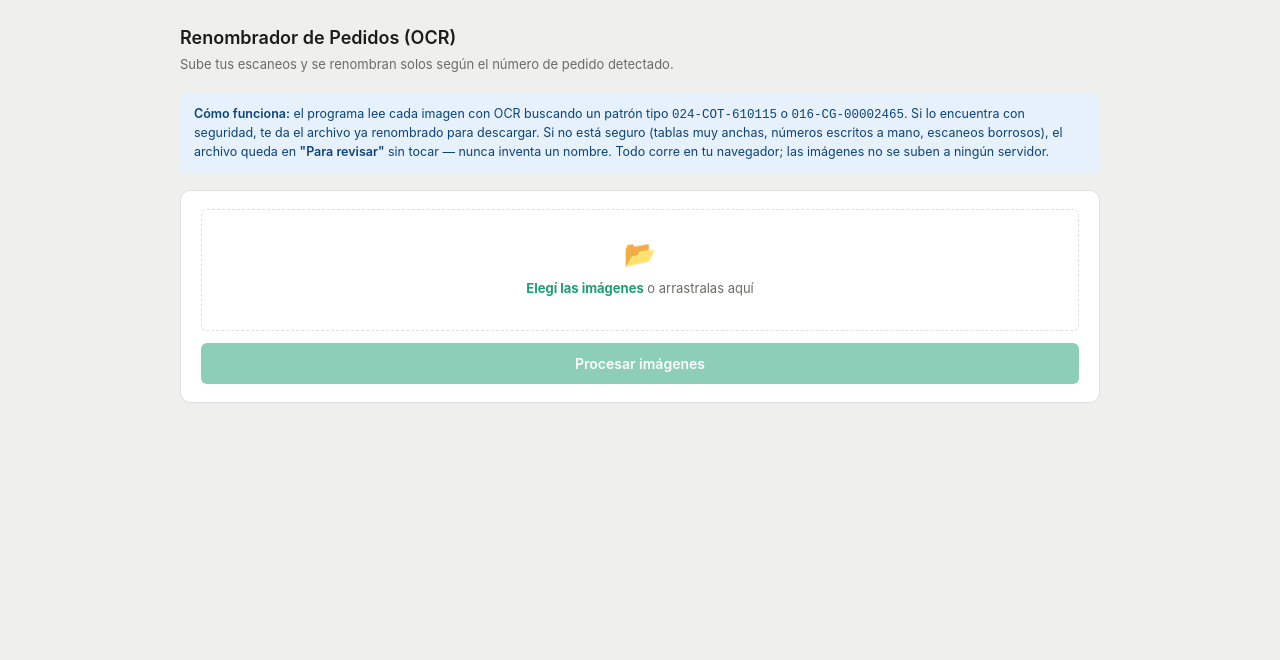
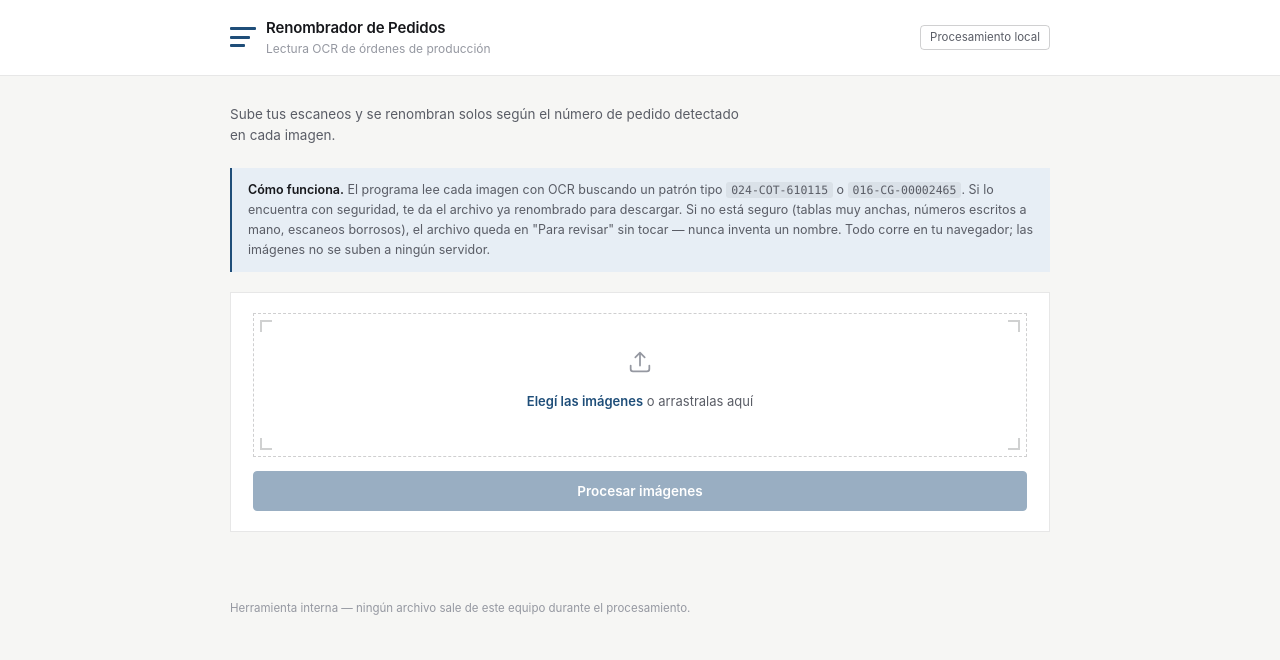
Before and after one commit to Archibp97/Renombrar_PDF_ANALISTA_DE_MEJORA, a plain HTML site: page index.html in a window 1280 px wide. Drawn offline with nearby package versions, Linux system fonts and the light colour scheme.

Commit message:
Update index.html

```diff
--- a/index.html
+++ b/index.html
@@ -7,66 +7,141 @@
 <script src="https://cdn.jsdelivr.net/npm/tesseract.js@5/dist/tesseract.min.js"></script>
 <script src="https://cdn.jsdelivr.net/npm/jszip@3.10.1/dist/jszip.min.js"></script>
 <style>
-:root{--bg:#fff;--bg2:#f5f5f4;--bg3:#efefed;--text:#1c1c1a;--text2:#6b6b67;--text3:#9b9b96;--border:rgba(0,0,0,0.12);--green:#1D9E75;--gl:#E1F5EE;--gt:#085041;--blue:#378ADD;--bl:#E6F1FB;--bt:#0C447C;--amber:#BA7517;--al:#FAEEDA;--at:#633806;--r:10px;--rs:6px;}
+:root{
+  --bg:#F6F6F4; --surface:#FFFFFF;
+  --ink:#16171B; --ink-2:#5A5D66; --ink-3:#9598A1;
+  --line:rgba(22,23,27,0.10); --line-strong:rgba(22,23,27,0.20);
+  --accent:#1F4E79; --accent-hover:#173D60; --accent-tint:#E7EEF5;
+  --success:#1E7C5A; --success-tint:#E3F3EC;
+  --warn:#A6631B; --warn-tint:#FBF1E0;
+  --mono-bg:#14161B; --mono-text:#C6D0E0; --mono-text-2:#767F91;
+  --font-sans:-apple-system,BlinkMacSystemFont,"Segoe UI",Helvetica,Arial,sans-serif;
+  --font-mono:ui-monospace,"SFMono-Regular","Consolas","Menlo",monospace;
+  --r-sm:4px; --r-md:3px;
+}
 *{box-sizing:border-box;margin:0;padding:0;}
-body{font-family:-apple-system,BlinkMacSystemFont,'Segoe UI',sans-serif;background:var(--bg3);color:var(--text);font-size:14px;line-height:1.5;}
-.wrap{max-width:960px;margin:0 auto;padding:24px 20px 60px;}
-h1{font-size:18px;font-weight:600;margin-bottom:4px;}
-.subtitle{font-size:13px;color:var(--text2);margin-bottom:18px;}
-.card{background:var(--bg);border:0.5px solid var(--border);border-radius:var(--r);padding:18px 20px;margin-bottom:16px;}
-.note{background:var(--bl);color:var(--bt);border-radius:var(--rs);padding:12px 14px;font-size:12.5px;margin-bottom:16px;line-height:1.5;}
-.note strong{font-weight:600;}
-.upload-zone{border:1.5px dashed var(--border);border-radius:var(--rs);padding:24px;text-align:center;cursor:pointer;transition:border-color .2s,background .2s;}
-.upload-zone:hover{border-color:var(--green);background:var(--gl);}
+body{font-family:var(--font-sans);background:var(--bg);color:var(--ink);font-size:14px;line-height:1.55;}
+
+header.topbar{background:var(--surface);border-bottom:1px solid var(--line);}
+.topbar-inner{max-width:860px;margin:0 auto;padding:16px 20px;display:flex;align-items:center;justify-content:space-between;gap:16px;}
+.brand{display:flex;align-items:center;gap:10px;}
+.brand-mark{width:26px;height:20px;display:flex;flex-direction:column;justify-content:space-between;flex-shrink:0;}
+.brand-mark span{display:block;height:3px;background:var(--accent);border-radius:1px;}
+.brand-mark span:nth-child(1){width:100%;}
+.brand-mark span:nth-child(2){width:78%;}
+.brand-mark span:nth-child(3){width:56%;}
+.brand-text h1{font-size:15px;font-weight:600;letter-spacing:-0.01em;}
+.brand-text .tagline{font-size:12px;color:var(--ink-3);margin-top:1px;}
+.env-tag{font-size:11.5px;color:var(--ink-2);border:1px solid var(--line-strong);border-radius:var(--r-sm);padding:3px 9px;white-space:nowrap;}
+
+.wrap{max-width:860px;margin:0 auto;padding:28px 20px 48px;}
+
+.intro{font-size:13.5px;color:var(--ink-2);max-width:62ch;margin-bottom:22px;}
+
+.panel{background:var(--surface);border:1px solid var(--line);border-radius:0;padding:20px 22px;margin-bottom:20px;}
+
+.note{border-left:2px solid var(--accent);background:var(--accent-tint);padding:12px 16px;font-size:12.5px;color:var(--ink-2);margin-bottom:20px;line-height:1.6;}
+.note strong{font-weight:600;color:var(--ink);}
+.note code{font-family:var(--font-mono);font-size:11.5px;background:rgba(22,23,27,0.06);padding:1px 5px;border-radius:3px;}
+
+.upload-zone{position:relative;border:1px dashed var(--line-strong);padding:34px 24px;text-align:center;cursor:pointer;transition:border-color .15s,background-color .15s;}
+.upload-zone:hover{border-color:var(--accent);background:var(--accent-tint);}
 .upload-zone input[type=file]{display:none;}
-.upload-label{font-size:13px;color:var(--text2);}
-.upload-label strong{color:var(--green);}
-#file-count{font-size:12px;color:var(--text2);margin-top:8px;}
-button{cursor:pointer;font-family:inherit;font-size:13px;border-radius:var(--rs);border:0.5px solid var(--border);background:var(--bg);color:var(--text);padding:9px 16px;}
-button:disabled{opacity:0.5;cursor:not-allowed;}
-.btn-green{background:var(--green);color:#fff;border-color:transparent;font-weight:600;width:100%;padding:11px;font-size:14px;margin-top:12px;}
-.btn-green:hover:not(:disabled){background:#178a64;}
-.btn-sm{font-size:12px;padding:5px 12px;}
-#log{font-family:'Consolas',monospace;font-size:11.5px;background:var(--bg2);border-radius:var(--rs);padding:10px 12px;max-height:180px;overflow-y:auto;white-space:pre-wrap;margin-top:12px;color:var(--text2);display:none;}
-table{width:100%;border-collapse:collapse;font-size:13px;margin-top:10px;}
-th,td{text-align:left;padding:8px 10px;border-bottom:0.5px solid var(--border);}
-th{font-size:11px;text-transform:uppercase;letter-spacing:0.05em;color:var(--text3);font-weight:600;}
-.badge{font-size:11px;font-weight:600;padding:2px 9px;border-radius:99px;display:inline-block;}
-.badge.alta{background:var(--gl);color:var(--gt);}
-.badge.parcial{background:var(--al);color:var(--at);}
-.badge.ninguna{background:var(--bg3);color:var(--text3);}
-.section-title{font-size:13px;font-weight:600;margin:18px 0 6px;}
-.empty{color:var(--text3);font-size:13px;padding:10px 0;}
-a.dl{color:var(--blue);font-weight:600;text-decoration:none;font-size:12.5px;}
+.corner{position:absolute;width:12px;height:12px;border:2px solid var(--line-strong);}
+.upload-zone:hover .corner{border-color:var(--accent);}
+.corner.tl{top:6px;left:6px;border-right:none;border-bottom:none;}
+.corner.tr{top:6px;right:6px;border-left:none;border-bottom:none;}
+.corner.bl{bottom:6px;left:6px;border-right:none;border-top:none;}
+.corner.br{bottom:6px;right:6px;border-left:none;border-top:none;}
+.upload-icon{margin:0 auto 10px;width:28px;height:28px;color:var(--ink-3);}
+.upload-zone:hover .upload-icon{color:var(--accent);}
+.upload-label{font-size:13px;color:var(--ink-2);}
+.upload-label strong{color:var(--accent);font-weight:600;}
+#file-count{font-size:12px;color:var(--ink-2);margin-top:10px;}
+
+button{cursor:pointer;font-family:inherit;font-size:13px;border-radius:var(--r-sm);border:1px solid var(--line-strong);background:var(--surface);color:var(--ink);padding:9px 16px;transition:background-color .15s,border-color .15s;}
+button:disabled{opacity:0.45;cursor:not-allowed;}
+.btn-green{background:var(--accent);color:#fff;border-color:var(--accent);font-weight:600;width:100%;padding:11px;font-size:13.5px;margin-top:14px;}
+.btn-green:hover:not(:disabled){background:var(--accent-hover);border-color:var(--accent-hover);}
+
+#log{font-family:var(--font-mono);font-size:11.5px;background:var(--mono-bg);color:var(--mono-text);border-radius:var(--r-sm);padding:12px 14px;max-height:190px;overflow-y:auto;white-space:pre-wrap;margin-top:14px;display:none;}
+.log-label{font-size:11px;color:var(--ink-3);margin-top:14px;display:none;}
+.log-label.visible{display:block;}
+
+table{width:100%;border-collapse:collapse;font-size:13px;margin-top:12px;}
+th,td{text-align:left;padding:9px 10px;border-bottom:1px solid var(--line);}
+th{font-size:12px;color:var(--ink-2);font-weight:600;}
+tbody tr{transition:background-color .1s;}
+tbody tr:hover{background:var(--bg);}
+td strong{font-family:var(--font-mono);font-weight:600;font-size:12.5px;}
+
+.badge{font-size:11px;font-weight:600;padding:2px 8px;border-radius:var(--r-md);display:inline-block;}
+.badge.alta{background:var(--success-tint);color:var(--success);}
+.badge.parcial{background:var(--warn-tint);color:var(--warn);}
+.badge.ninguna{background:var(--bg);color:var(--ink-3);}
+
+.section-title{font-size:13.5px;font-weight:600;margin:0 0 4px;padding-bottom:10px;border-bottom:1px solid var(--line);display:flex;align-items:center;gap:7px;}
+.section-title .dot{width:7px;height:7px;border-radius:50%;flex-shrink:0;}
+.section-title.ok .dot{background:var(--success);}
+.section-title.warn .dot{background:var(--warn);}
+.section-title .count{color:var(--ink-3);font-weight:500;}
+
+.empty{color:var(--ink-3);font-size:13px;padding:14px 0 2px;}
+a.dl{color:var(--accent);font-weight:600;text-decoration:none;font-size:12.5px;}
 a.dl:hover{text-decoration:underline;}
+
+.zip-note{font-size:12px;color:var(--ink-2);margin-top:10px;line-height:1.6;}
+.zip-note strong{color:var(--ink);font-family:var(--font-mono);font-weight:600;}
+
+footer.foot{max-width:860px;margin:0 auto;padding:0 20px 40px;font-size:11.5px;color:var(--ink-3);}
 </style>
 </head>
 <body>
+<header class="topbar">
+  <div class="topbar-inner">
+    <div class="brand">
+      <div class="brand-mark"><span></span><span></span><span></span></div>
+      <div class="brand-text">
+        <h1>Renombrador de Pedidos</h1>
+        <div class="tagline">Lectura OCR de órdenes de producción</div>
+      </div>
+    </div>
+    <div class="env-tag">Procesamiento local</div>
+  </div>
+</header>
+
 <div class="wrap">
-  <h1>Renombrador de Pedidos (OCR)</h1>
-  <div class="subtitle">Sube tus escaneos y se renombran solos según el número de pedido detectado.</div>
+  <div class="intro">Sube tus escaneos y se renombran solos según el número de pedido detectado en cada imagen.</div>
 
   <div class="note">
-    <strong>Cómo funciona:</strong> el programa lee cada imagen con OCR buscando un patrón tipo
+    <strong>Cómo funciona.</strong> El programa lee cada imagen con OCR buscando un patrón tipo
     <code>024-COT-610115</code> o <code>016-CG-00002465</code>. Si lo encuentra con seguridad, te da el archivo
     ya renombrado para descargar. Si no está seguro (tablas muy anchas, números escritos a mano, escaneos
-    borrosos), el archivo queda en <strong>"Para revisar"</strong> sin tocar — nunca inventa un nombre.
-    Todo corre en tu navegador; las imágenes no se suben a ningún servidor.
+    borrosos), el archivo queda en "Para revisar" sin tocar — nunca inventa un nombre. Todo corre en tu
+    navegador; las imágenes no se suben a ningún servidor.
   </div>
 
-  <div class="card">
+  <div class="panel">
     <div class="upload-zone" id="drop-zone" onclick="document.getElementById('file-input').click()">
+      <span class="corner tl"></span><span class="corner tr"></span>
+      <span class="corner bl"></span><span class="corner br"></span>
       <input type="file" id="file-input" multiple accept="image/*" onchange="onFilesSelected(event)">
-      <div style="font-size:26px;margin-bottom:6px;">📂</div>
+      <svg class="upload-icon" viewBox="0 0 24 24" fill="none" stroke="currentColor" stroke-width="1.5">
+        <path d="M12 4v11m0-11 4 4m-4-4-4 4" stroke-linecap="round" stroke-linejoin="round"/>
+        <path d="M4 15v3a2 2 0 0 0 2 2h12a2 2 0 0 0 2-2v-3" stroke-linecap="round" stroke-linejoin="round"/>
+      </svg>
       <div class="upload-label"><strong>Elegí las imágenes</strong> o arrastralas aquí</div>
       <div id="file-count"></div>
     </div>
     <button class="btn-green" id="btn-procesar" onclick="procesarTodos()" disabled>Procesar imágenes</button>
+    <div class="log-label" id="log-label">Registro de proceso</div>
     <div id="log"></div>
   </div>
 
   <div id="resultados"></div>
 </div>
+
+<footer class="foot">Herramienta interna — ningún archivo sale de este equipo durante el procesamiento.</footer>
 
 <script>
 const COT_FULL = /(\d{3})\s*-\s*(COT)\s*-\s*(\d{6})(?!\d)/i;
@@ -124,6 +199,7 @@ function onFilesSelected(e) {
 function appendLog(msg) {
   const log = document.getElementById('log');
   log.style.display = 'block';
+  document.getElementById('log-label').classList.add('visible');
   log.textContent += msg + '\n';
   log.scrollTop = log.scrollHeight;
 }
@@ -305,11 +381,11 @@ function renderResultados(identificados, revisar) {
 
   const totalParaDescargar = identificados.length + revisar.length;
   if (totalParaDescargar > 0) {
-    html += `<div class="card">
+    html += `<div class="panel">
       <button class="btn-green" id="btn-descargar-todos" onclick="descargarTodos()">
         Descargar todo (.zip, organizado en carpetas)
       </button>
-      <div style="font-size:12px;color:var(--text2);margin-top:8px;">
+      <div class="zip-note">
         Adentro vas a encontrar dos carpetas: <strong>renombrados/</strong> (${identificados.length} archivo(s),
         listos para usar) y <strong>revisar/</strong> (${revisar.length} archivo(s) con su nombre original, para
         que completes solo esos a mano).
@@ -317,8 +393,8 @@ function renderResultados(identificados, revisar) {
     </div>`;
   }
 
-  html += `<div class="card">`;
-  html += `<div class="section-title" style="margin-top:0">✅ Identificados (${identificados.length})</div>`;
+  html += `<div class="panel">`;
+  html += `<div class="section-title ok"><span class="dot"></span>Identificados <span class="count">(${identificados.length})</span></div>`;
   if (identificados.length) {
     html += `<table><thead><tr><th>Archivo original</th><th>Nuevo nombre</th><th>Fuente</th><th></th></tr></thead><tbody>`;
     identificados.forEach((d, i) => {
@@ -334,8 +410,8 @@ function renderResultados(identificados, revisar) {
   }
   html += `</div>`;
 
-  html += `<div class="card">`;
-  html += `<div class="section-title">⚠️ Para revisar manualmente (${revisar.length})</div>`;
+  html += `<div class="panel">`;
+  html += `<div class="section-title warn"><span class="dot"></span>Para revisar manualmente <span class="count">(${revisar.length})</span></div>`;
   if (revisar.length) {
     html += `<table><thead><tr><th>Archivo</th><th>Motivo</th></tr></thead><tbody>`;
     revisar.forEach(d => {
@@ -402,7 +478,7 @@ async function descargarTodos() {
 }
 
 const dz = document.getElementById('drop-zone');
-dz.addEventListener('dragover', e => { e.preventDefault(); dz.style.borderColor = 'var(--green)'; });
+dz.addEventListener('dragover', e => { e.preventDefault(); dz.style.borderColor = 'var(--accent)'; });
 dz.addEventListener('dragleave', () => { dz.style.borderColor = ''; });
 dz.addEventListener('drop', e => {
   e.preventDefault();
```
